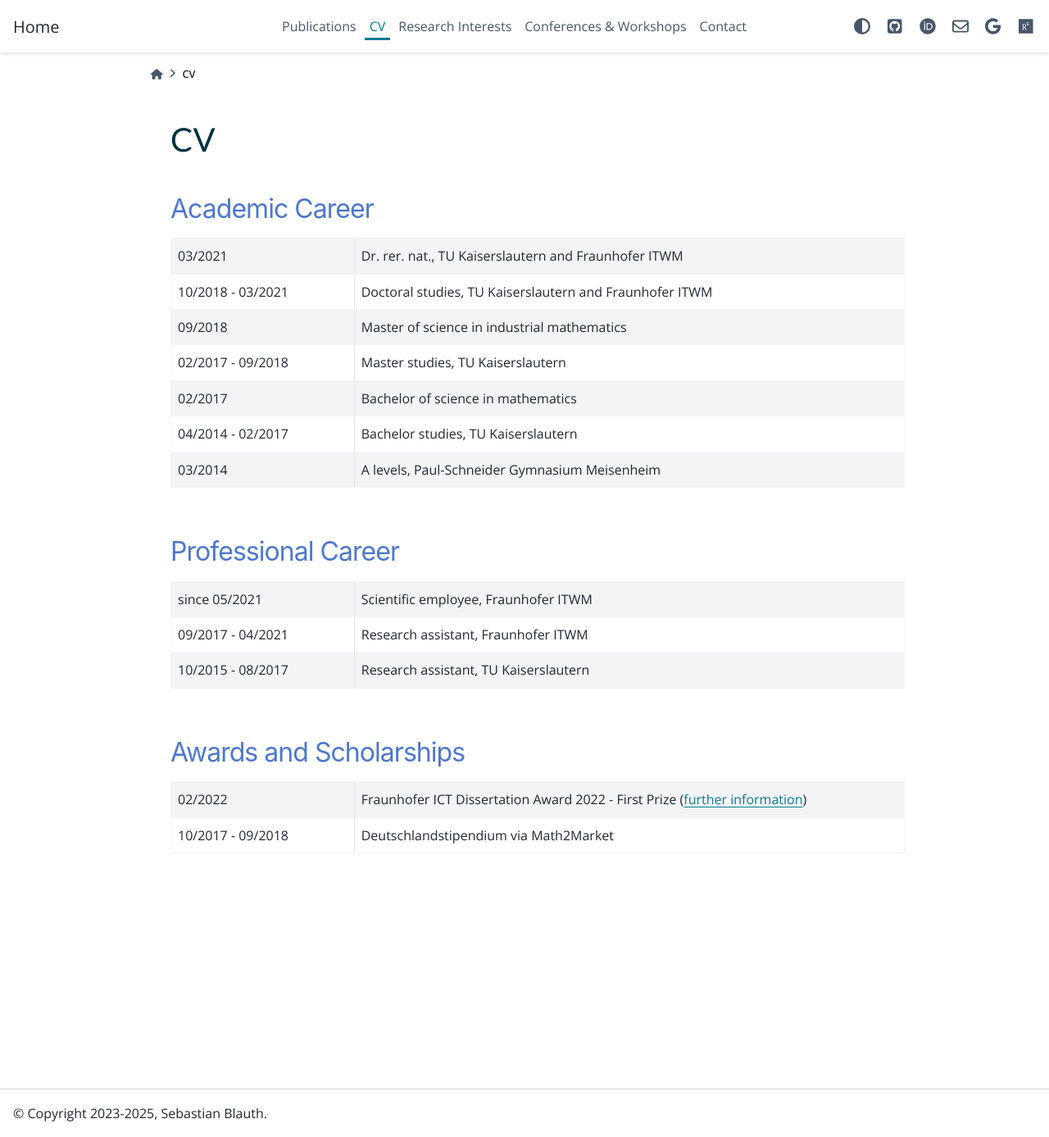
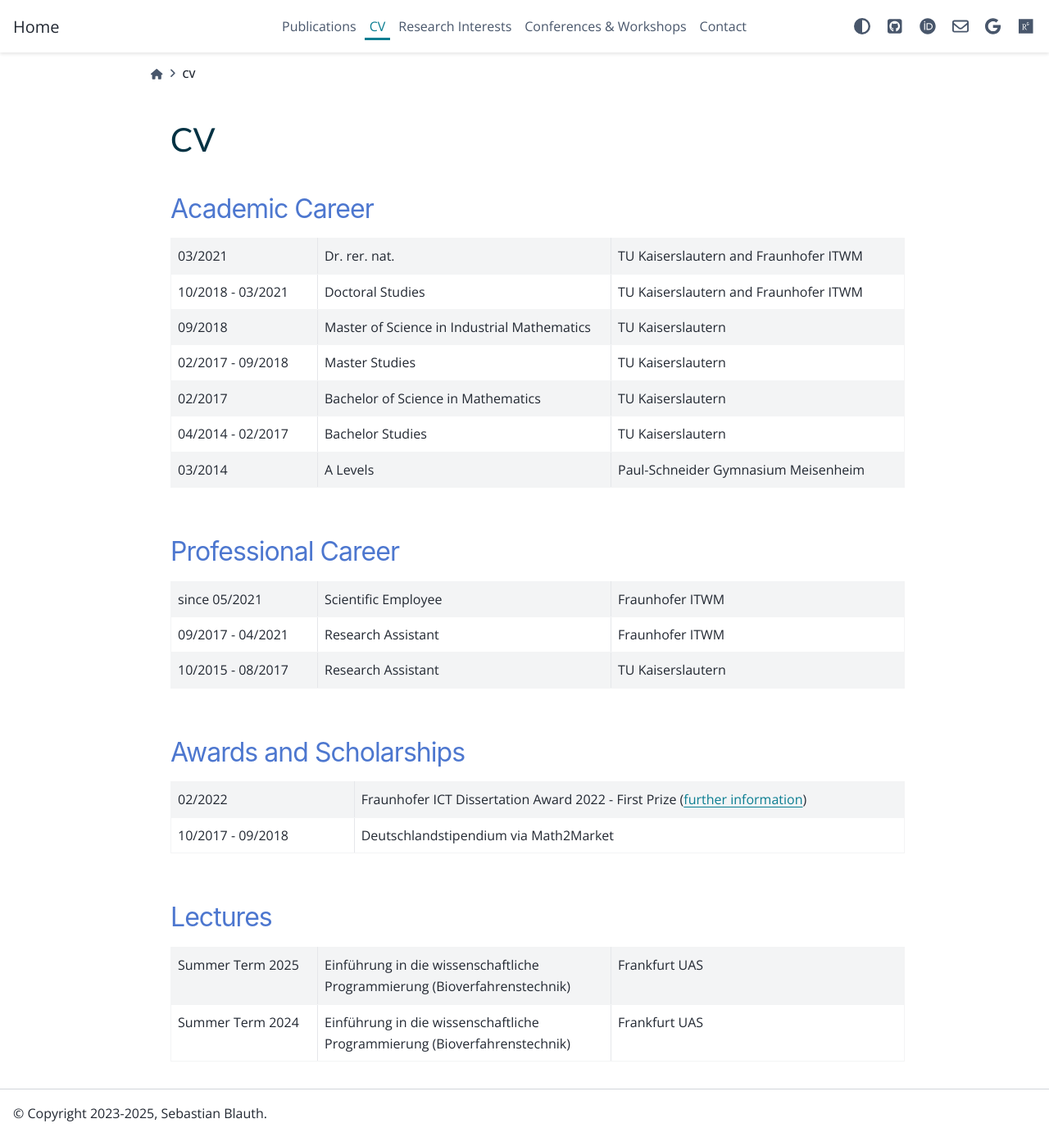
Before and after one commit to sblauth/sblauth.github.io, a Sphinx documentation site: the page built from source/cv.rst, in a window 1280 px wide and 1387 px high. Shown: the whole window at 82% size. Built offline with Sphinx 7.4.7 and the PyData theme 0.15.4, drawn with Linux system fonts in a browser that asks for light colours.

Commit message:
update CV

```diff
--- a/source/cv.rst
+++ b/source/cv.rst
@@ -8,24 +8,31 @@ Academic Career
 
 .. list-table::
     :width: 100 %
-    :widths: 25, 75
+    :widths: 20, 40, 40
     :header-rows: 0
     :align: left
 
     * - 03/2021
-      - Dr. rer. nat., TU Kaiserslautern and Fraunhofer ITWM
+      - Dr. rer. nat.
+      - TU Kaiserslautern and Fraunhofer ITWM
     * - 10/2018 - 03/2021
-      - Doctoral studies, TU Kaiserslautern and Fraunhofer ITWM
+      - Doctoral Studies
+      - TU Kaiserslautern and Fraunhofer ITWM
     * - 09/2018
-      - Master of science in industrial mathematics
+      - Master of Science in Industrial Mathematics
+      - TU Kaiserslautern
     * - 02/2017 - 09/2018
-      - Master studies, TU Kaiserslautern
+      - Master Studies
+      - TU Kaiserslautern
     * - 02/2017
-      - Bachelor of science in mathematics
+      - Bachelor of Science in Mathematics
+      - TU Kaiserslautern
     * - 04/2014 - 02/2017
-      - Bachelor studies, TU Kaiserslautern
+      - Bachelor Studies
+      - TU Kaiserslautern
     * - 03/2014
-      - A levels, Paul-Schneider Gymnasium Meisenheim
+      - A Levels
+      - Paul-Schneider Gymnasium Meisenheim
 
 
 
@@ -57,3 +67,19 @@ Awards and Scholarships
       - Fraunhofer ICT Dissertation Award 2022 - First Prize (`further information <https://www.iuk.fraunhofer.de/en/about-our-group/ict-dissertation-award.html>`_)
     * - 10/2017 - 09/2018
       - Deutschlandstipendium via Math2Market
+
+Lectures
+--------
+
+.. list-table::
+    :width: 100 %
+    :widths: 20, 40, 40
+    :header-rows: 0
+    :align: left
+
+    * - Summer Term 2025
+      - Einführung in die wissenschaftliche Programmierung (Bioverfahrenstechnik)
+      - Frankfurt UAS
+    * - Summer Term 2024
+      - Einführung in die wissenschaftliche Programmierung (Bioverfahrenstechnik)
+      - Frankfurt UAS
```
Also changed, not shown: other parts of source/cv.rst (+7 -4 lines).
